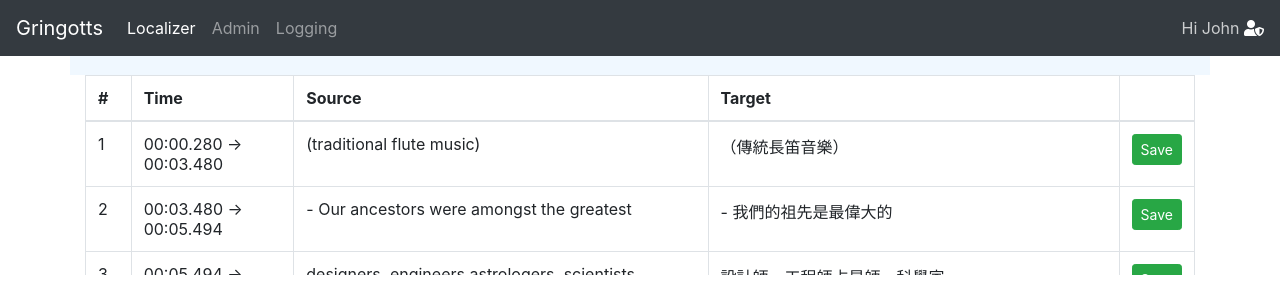
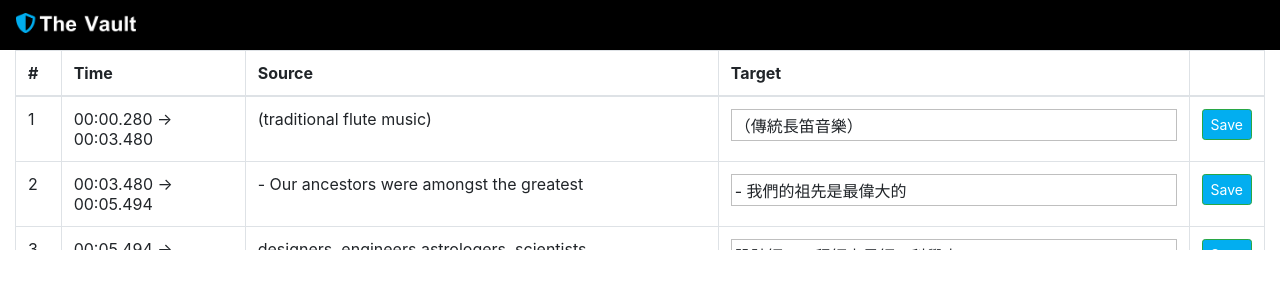
Before and after one commit to mike-thomas-nz/straker-hack, a website built with webpack: page src/workbench/index.html in a window 1280 px wide. Built offline with nearby package versions, Linux system fonts and the light colour scheme; no server answers; files whose address does not match are found by name; what video.js would draw is missing.

Commit message:
Applied latest changes to Localizer page.

```diff
--- a/src/workbench/index.html
+++ b/src/workbench/index.html
@@ -7,31 +7,49 @@
     <link rel="stylesheet" href="https://use.fontawesome.com/releases/v5.8.2/css/all.css" integrity="sha384-oS3vJWv+0UjzBfQzYUhtDYW+Pj2yciDJxpsK1OYPAYjqT085Qq/1cq5FLXAZQ7Ay" crossorigin="anonymous">
 </head>
   <body>
+      <style>
+        .bg-dark {
+          background-color: #000 !important;
+        }
+        .btn-success {
+          background-color: #02AEF0 !important;
+        }
+        .active-caption {
+          background-color: rgba(147,149,152,.25);
+        }
+        .editable_seg {
+          border: 1px solid rgba(0,0,0,.25);
+          background-color: #FFF;
+          padding: 3px;
+        }
+      </style>
     <nav class="navbar navbar-expand-md navbar-dark bg-dark fixed-top">
-      <a class="navbar-brand" href="/">Gringotts</a>
+      <a class="navbar-brand" href="#">
+        <img class="navbar-brand-full" src="assets/images/The Vault White.png" width="120" height="20" alt="CoreUI Logo">
+      </a>
       <button class="navbar-toggler" type="button" data-toggle="collapse" data-target="#navbarsExampleDefault" aria-controls="navbarsExampleDefault" aria-expanded="false" aria-label="Toggle navigation">
         <span class="navbar-toggler-icon"></span>
       </button>
       <div class="collapse navbar-collapse" id="navbarsExampleDefault">
-        <ul class="navbar-nav mr-auto">
+        <!-- <ul class="navbar-nav mr-auto">
           <li class="nav-item active">
             <a class="nav-link" href="workbench.html">Localizer</a>
           </li>
           <li class="nav-item">
             <a class="nav-link" href="admin.html">Admin</a>
           </li>
-          <!-- <li class="nav-item">
+          <li class="nav-item">
             <a class="nav-link" href="dashboard.html">Dashboard</a>
-          </li> -->
+          </li>
           <li class="nav-item">
             <a class="nav-link" href="logging.html">Logging</a>
           </li>
         </ul>
-        <span style="color:rgba(255, 255, 255, 0.75);">Hi John <i class="fas fa-sliders-h fa-md fa-user-shield" style="color:#fff;"></i></span>
+        <span style="color:rgba(255, 255, 255, 0.75);">Hi John <i class="fas fa-sliders-h fa-md fa-user-shield" style="color:#fff;"></i></span> -->
       </div>
     </nav>
-    <main role="main" class="container">
-        <div class="row player" style="padding: 65px 0 10px;">
+    <main role="main" class="container-fluid">
+        <div class="row player bg-dark" style="padding: 40px 0 10px;">
             <div class="col-md-12">
               <div class="col-md-6 offset-md-3">
                   <!-- <div id="time" class="alert">hh:mm:yy</div> -->
```
Also changed, not shown: src/assets/images/The Vault White.png (added).
